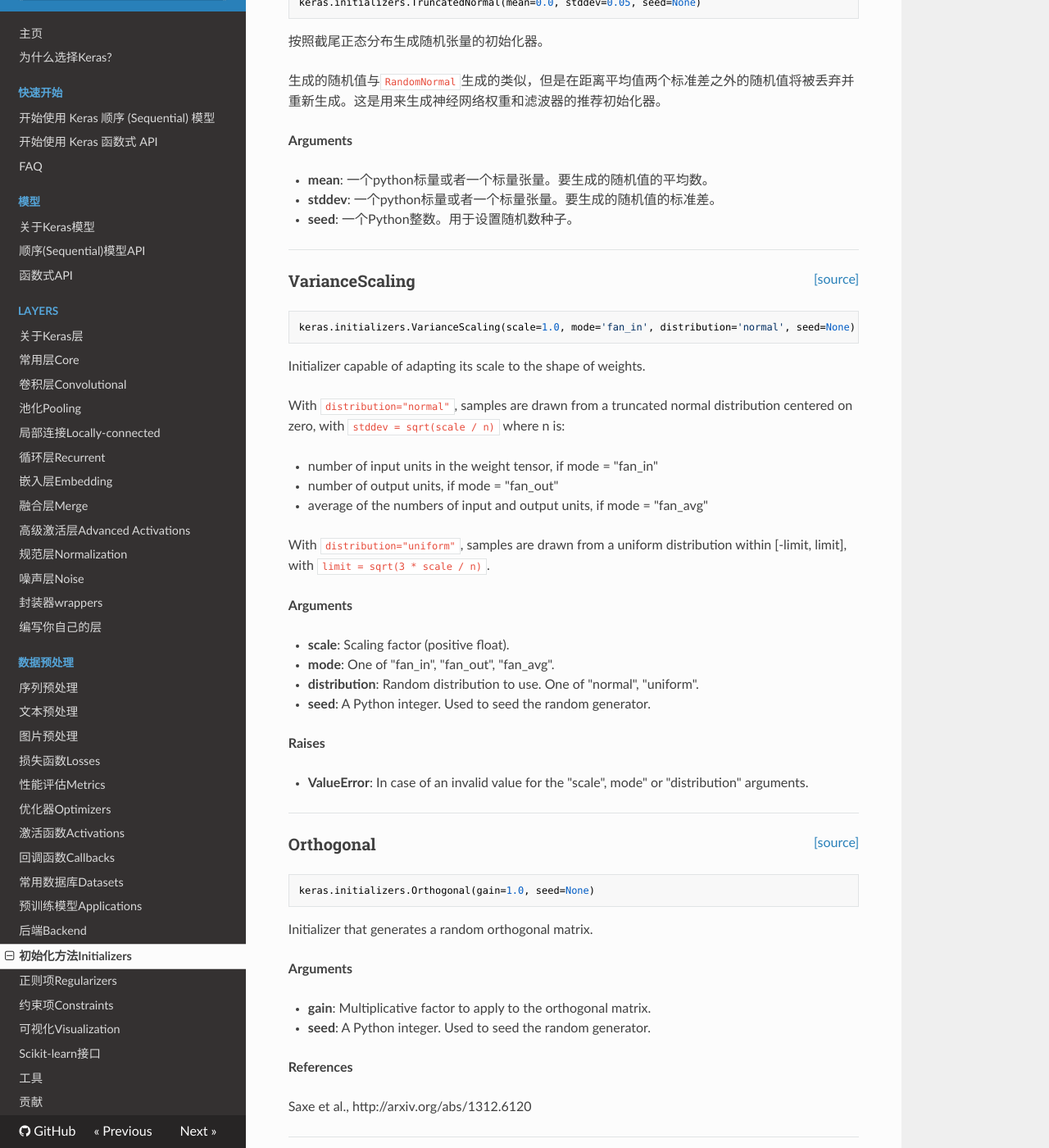
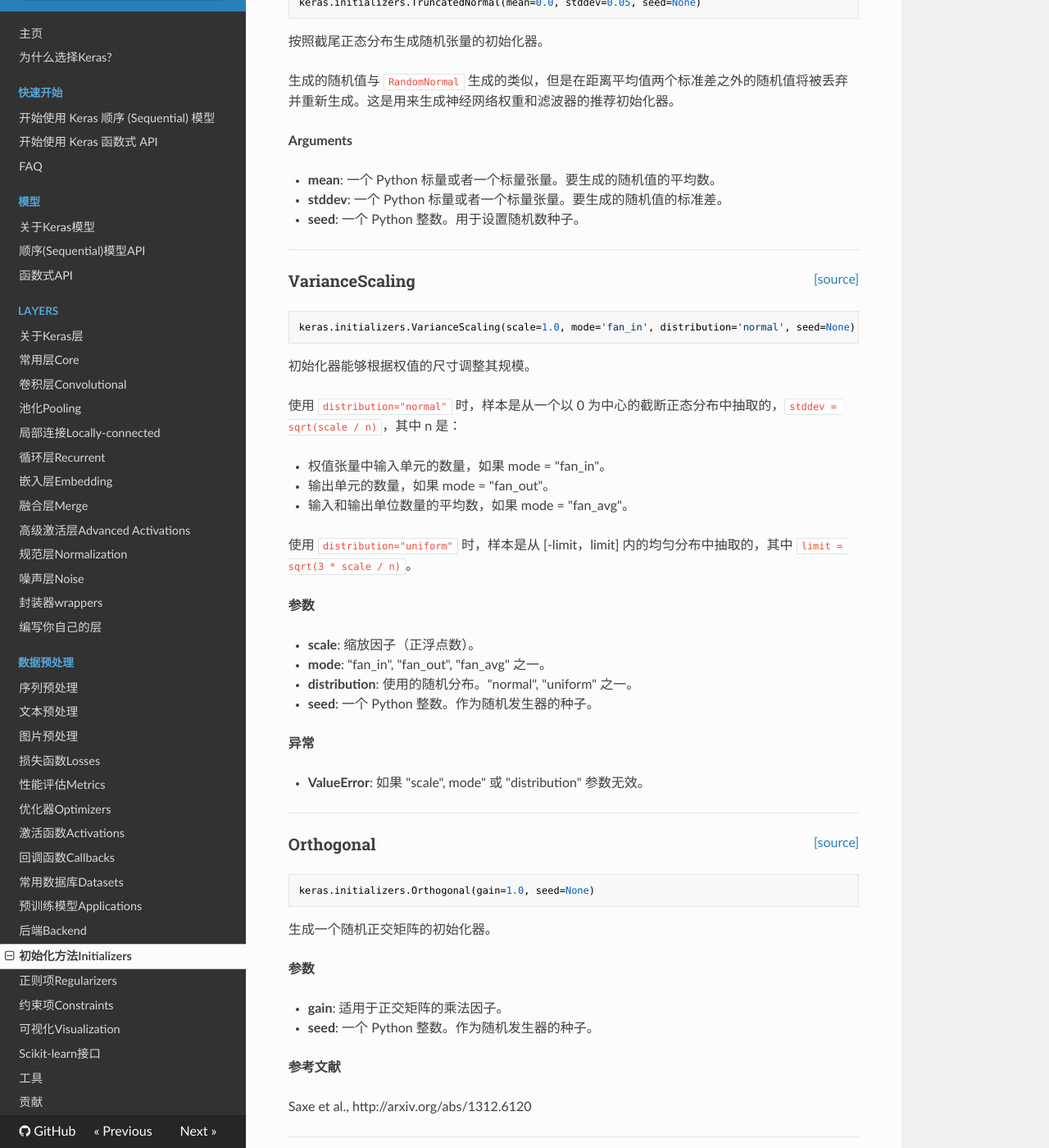
Before and after one commit to keras-team/keras-docs-zh, an MkDocs documentation site: the page built from sources/initializers.md, in a window 1280 px wide and 1400 px high, scrolled down 2026 px. Shown: the whole window at 82% size. Built offline with MkDocs 1.6.1, drawn with Linux system fonts in a browser that asks for light colours; nearby versions of some CDN libraries; old or Windows-style settings are respelled for this version of MkDocs; some of the changed text lies outside the part shown.

Commit message:
Finished initializers.md

````diff
--- a/sources/initializers.md
+++ b/sources/initializers.md
@@ -1,9 +1,9 @@
 ## 初始化器的用法
 
 
-初始化定义了设置Keras各层权重随机初始值的方法。
+初始化定义了设置 Keras 各层权重随机初始值的方法。
 
-用来将初始化器传入keras层的参数名取决于具体的层。通常关键字为`kernel_initializer` and `bias_initializer`:
+用来将初始化器传入 Keras 层的参数名取决于具体的层。通常关键字为 `kernel_initializer` 和 `bias_initializer`:
 
 ```python
 model.add(Dense(64,
@@ -13,7 +13,7 @@ model.add(Dense(64,
 
 ## 可用的初始化器
 
-下面这些是可用的内置初始化器，是`keras.initializers`模块的一部分:
+下面这些是可用的内置初始化器，是 `keras.initializers` 模块的一部分:
 
 <span style="float:right;">[[source]](https://github.com/keras-team/keras/blob/master/keras/initializers.py#L14)</span>
 ### Initializer
@@ -33,7 +33,7 @@ keras.initializers.Initializer()
 keras.initializers.Zeros()
 ```
 
-将张量初始值设为0的初始化器。
+将张量初始值设为 0 的初始化器。
 
 ----
 
@@ -59,7 +59,7 @@ keras.initializers.Constant(value=0)
 
 __参数__
 
-- __value__: 浮点数; 生成的张量的值。
+- __value__: 浮点数，生成的张量的值。
 
 ----
 
@@ -74,9 +74,9 @@ keras.initializers.RandomNormal(mean=0.0, stddev=0.05, seed=None)
 
 __参数__
 
-- __mean__: 一个python标量或者一个标量张量。要生成的随机值的平均数。
-- __stddev__: 一个python标量或者一个标量张量。要生成的随机值的标准差。
-- __seed__: 一个Python整数。用于设置随机数种子。
+- __mean__: 一个 Python 标量或者一个标量张量。要生成的随机值的平均数。
+- __stddev__: 一个 Python 标量或者一个标量张量。要生成的随机值的标准差。
+- __seed__: 一个 Python 整数。用于设置随机数种子。
 
 ----
 
@@ -91,9 +91,9 @@ keras.initializers.RandomUniform(minval=-0.05, maxval=0.05, seed=None)
 
 __参数__
 
-- __minval__: 一个python标量或者一个标量张量。要生成的随机值的范围下限。
-- __maxval__: 一个python标量或者一个标量张量。要生成的随机值的范围下限。默认为浮点类型的1。
-- __seed__: 一个Python整数。用于设置随机数种子。
+- __minval__: 一个 Python 标量或者一个标量张量。要生成的随机值的范围下限。
+- __maxval__: 一个 Python 标量或者一个标量张量。要生成的随机值的范围下限。默认为浮点类型的 1。
+- __seed__: 一个 Python 整数。用于设置随机数种子。
 
 ----
 
@@ -106,13 +106,13 @@ keras.initializers.TruncatedNormal(mean=0.0, stddev=0.05, seed=None)
 
 按照截尾正态分布生成随机张量的初始化器。
 
-生成的随机值与`RandomNormal`生成的类似，但是在距离平均值两个标准差之外的随机值将被丢弃并重新生成。这是用来生成神经网络权重和滤波器的推荐初始化器。
+生成的随机值与 `RandomNormal` 生成的类似，但是在距离平均值两个标准差之外的随机值将被丢弃并重新生成。这是用来生成神经网络权重和滤波器的推荐初始化器。
 
 __Arguments__
 
-- __mean__: 一个python标量或者一个标量张量。要生成的随机值的平均数。
-- __stddev__: 一个python标量或者一个标量张量。要生成的随机值的标准差。
-- __seed__: 一个Python整数。用于设置随机数种子。
+- __mean__: 一个 Python 标量或者一个标量张量。要生成的随机值的平均数。
+- __stddev__: 一个 Python 标量或者一个标量张量。要生成的随机值的标准差。
+- __seed__: 一个 Python 整数。用于设置随机数种子。
 
 ----
 
@@ -123,30 +123,26 @@ __Arguments__
 keras.initializers.VarianceScaling(scale=1.0, mode='fan_in', distribution='normal', seed=None)
 ```
 
-Initializer capable of adapting its scale to the shape of weights.
+初始化器能够根据权值的尺寸调整其规模。
 
-With `distribution="normal"`, samples are drawn from a truncated normal
-distribution centered on zero, with `stddev = sqrt(scale / n)` where n is:
+使用 `distribution="normal"` 时，样本是从一个以 0 为中心的截断正态分布中抽取的，`stddev = sqrt(scale / n)`，其中 n 是：
 
-- number of input units in the weight tensor, if mode = "fan_in"
-- number of output units, if mode = "fan_out"
-- average of the numbers of input and output units, if mode = "fan_avg"
+- 权值张量中输入单元的数量，如果 mode = "fan_in"。
+- 输出单元的数量，如果 mode = "fan_out"。
+- 输入和输出单位数量的平均数，如果 mode = "fan_avg"。
 
-With `distribution="uniform"`,
-samples are drawn from a uniform distribution
-within [-limit, limit], with `limit = sqrt(3 * scale / n)`.
+使用 `distribution="uniform"` 时，样本是从 [-limit，limit] 内的均匀分布中抽取的，其中 `limit = sqrt(3 * scale / n)`。
 
-__Arguments__
+__参数__
 
-- __scale__: Scaling factor (positive float).
-- __mode__: One of "fan_in", "fan_out", "fan_avg".
-- __distribution__: Random distribution to use. One of "normal", "uniform".
-- __seed__: A Python integer. Used to seed the random generator.
+- __scale__: 缩放因子（正浮点数）。
+- __mode__: "fan_in", "fan_out", "fan_avg" 之一。
+- __distribution__: 使用的随机分布。"normal", "uniform" 之一。
+- __seed__: 一个 Python 整数。作为随机发生器的种子。
 
-__Raises__
+__异常__
 
-- __ValueError__: In case of an invalid value for the "scale", mode" or
-"distribution" arguments.
+- __ValueError__: 如果 "scale", mode" 或 "distribution" 参数无效。
 
 ----
 
@@ -157,14 +153,14 @@ __Raises__
 keras.initializers.Orthogonal(gain=1.0, seed=None)
 ```
 
-Initializer that generates a random orthogonal matrix.
+生成一个随机正交矩阵的初始化器。
 
-__Arguments__
+__参数__
 
-- __gain__: Multiplicative factor to apply to the orthogonal matrix.
-- __seed__: A Python integer. Used to seed the random generator.
+- __gain__: 适用于正交矩阵的乘法因子。
+- __seed__: 一个 Python 整数。作为随机发生器的种子。
 
-__References__
+__参考文献__
 
 Saxe et al., http://arxiv.org/abs/1312.6120
 
@@ -177,13 +173,13 @@ Saxe et al., http://arxiv.org/abs/1312.6120
 keras.initializers.Identity(gain=1.0)
 ```
 
-Initializer that generates the identity matrix.
+生成单位矩阵的初始化器。
 
-Only use for square 2D matrices.
+仅用于 2D 方阵。
 
-__Arguments__
+__参数__
 
-- __gain__: Multiplicative factor to apply to the identity matrix.
+- __gain__: 适用于单位矩阵的乘法因子。
 
 ----
 
@@ -195,21 +191,21 @@ lecun_uniform(seed=None)
 ```
 
 
-LeCun uniform initializer.
+LeCun 均匀初始化器。
 
-It draws samples from a uniform distribution within [-limit, limit]
-where `limit` is `sqrt(3 / fan_in)`
-where `fan_in` is the number of input units in the weight tensor.
+它从 [-limit，limit] 中的均匀分布中抽取样本，
+其中 `limit` 是 `sqrt(3 / fan_in)`，
+`fan_in` 是权值张量中的输入单位的数量。
 
 __Arguments__
 
-- __seed__: A Python integer. Used to seed the random generator.
+- __seed__: 一个 Python 整数。作为随机发生器的种子。
 
 __Returns__
 
-An initializer.
+一个初始化器。
 
-__References__
+__参考文献__
 
 LeCun 98, Efficient Backprop,
 - __http__://yann.lecun.com/exdb/publis/pdf/lecun-98b.pdf
@@ -224,22 +220,21 @@ glorot_normal(seed=None)
 ```
 
 
-Glorot normal initializer, also called Xavier normal initializer.
+Glorot 正态分布初始化器，也称为 Xavier 正态分布初始化器。
 
-It draws samples from a truncated normal distribution centered on 0
-with `stddev = sqrt(2 / (fan_in + fan_out))`
-where `fan_in` is the number of input units in the weight tensor
-and `fan_out` is the number of output units in the weight tensor.
+它从以 0 为中心，标准差为 `stddev = sqrt(2 / (fan_in + fan_out))` 的截断正态分布中抽取样本，
+其中 `fan_in` 是权值张量中的输入单位的数量，
+`fan_out` 是权值张量中的输出单位的数量。
 
 __Arguments__
 
-- __seed__: A Python integer. Used to seed the random generator.
+- __seed__: 一个 Python 整数。作为随机发生器的种子。
 
 __Returns__
 
-An initializer.
+一个初始化器。
 
-__References__
+__参考文献__
 
 Glorot & Bengio, AISTATS 2010
 - __http__://jmlr.org/proceedings/papers/v9/glorot10a/glorot10a.pdf
@@ -254,22 +249,22 @@ glorot_uniform(seed=None)
 ```
 
 
-Glorot uniform initializer, also called Xavier uniform initializer.
+Glorot 均匀分布初始化器，也称为 Xavier 均匀分布初始化器。
 
-It draws samples from a uniform distribution within [-limit, limit]
-where `limit` is `sqrt(6 / (fan_in + fan_out))`
-where `fan_in` is the number of input units in the weight tensor
-and `fan_out` is the number of output units in the weight tensor.
+它从 [-limit，limit] 中的均匀分布中抽取样本，
+其中 `limit` 是 `sqrt(6 / (fan_in + fan_out))`，
+`fan_in` 是权值张量中的输入单位的数量，
+`fan_out` 是权值张量中的输出单位的数量。
 
-__Arguments__
+__参数__
 
-- __seed__: A Python integer. Used to seed the random generator.
+- __seed__: 一个 Python 整数。作为随机发生器的种子。
 
-__Returns__
+__返回__
 
-An initializer.
+一个初始化器。
 
-__References__
+__参考文献__
 
 Glorot & Bengio, AISTATS 2010
 - __http__://jmlr.org/proceedings/papers/v9/glorot10a/glorot10a.pdf
@@ -284,21 +279,20 @@ he_normal(seed=None)
 ```
 
 
-He normal initializer.
+He 正态分布初始化器。
 
-It draws samples from a truncated normal distribution centered on 0
-with `stddev = sqrt(2 / fan_in)`
-where `fan_in` is the number of input units in the weight tensor.
+它从以 0 为中心，标准差为 `stddev = sqrt(2 / fan_in)` 的截断正态分布中抽取样本，
+其中 `fan_in` 是权值张量中的输入单位的数量，
 
-__Arguments__
+__参数__
 
-- __seed__: A Python integer. Used to seed the random generator.
+- __seed__: 一个 Python 整数。作为随机发生器的种子。
 
-__Returns__
+__返回__
 
-An initializer.
+一个初始化器。
 
-__References__
+__参考文献__
 
 He et al., http://arxiv.org/abs/1502.01852
 
@@ -312,21 +306,20 @@ lecun_normal(seed=None)
 ```
 
 
-LeCun normal initializer.
+LeCun 正态分布初始化器。
 
-It draws samples from a truncated normal distribution centered on 0
-with `stddev = sqrt(1 / fan_in)`
-where `fan_in` is the number of input units in the weight tensor.
+它从以 0 为中心，标准差为 `stddev = sqrt(1 / fan_in)` 的截断正态分布中抽取样本，
+其中 `fan_in` 是权值张量中的输入单位的数量。
 
-__Arguments__
+__参数__
 
-- __seed__: A Python integer. Used to seed the random generator.
+- __seed__: 一个 Python 整数。作为随机发生器的种子。
 
-__Returns__
+__返回__
 
-An initializer.
+一个初始化器。
 
-__References__
+__参考文献__
 
 - [Self-Normalizing Neural Networks](https://arxiv.org/abs/1706.02515)
 - [Efficient Backprop](http://yann.lecun.com/exdb/publis/pdf/lecun-98b.pdf)
@@ -341,41 +334,42 @@ he_uniform(seed=None)
 ```
 
 
-He uniform variance scaling initializer.
+He 均匀方差缩放初始化器。
 
-It draws samples from a uniform distribution within [-limit, limit]
-where `limit` is `sqrt(6 / fan_in)`
-where `fan_in` is the number of input units in the weight tensor.
+它从 [-limit，limit] 中的均匀分布中抽取样本，
+其中 `limit` 是 `sqrt(6 / fan_in)`，
+其中 `fan_in` 是权值张量中的输入单位的数量。
 
-__Arguments__
+__参数__
 
-- __seed__: A Python integer. Used to seed the random generator.
+- __seed__: 一个 Python 整数。作为随机发生器的种子。
 
-__Returns__
+__返回__
 
-An initializer.
+一个初始化器。
 
-__References__
+__参考文献__
 
 He et al., http://arxiv.org/abs/1502.01852
 
 
 
-An initializer may be passed as a string (must match one of the available initializers above), or as a callable:
+一个初始化器可以作为一个字符串传递（必须匹配上面的一个可用的初始化器），或者作为一个可调用函数传递：
 
 ```python
 from keras import initializers
 
 model.add(Dense(64, kernel_initializer=initializers.random_normal(stddev=0.01)))
 
-# also works; will use the default parameters.
+# 同样有效;将使用默认参数。
 model.add(Dense(64, kernel_initializer='random_normal'))
 ```
 
 
-## Using custom initializers
+## 使用自定义初始化器
 
-If passing a custom callable, then it must take the argument `shape` (shape of the variable to initialize) and `dtype` (dtype of generated values):
+如果传递一个自定义的可调用函数，那么它必须使用参数 `shape`（需要初始化的变量的尺寸）和 `dtype`（数据类型）：
+
 
 ```python
 from keras import backend as K
````
